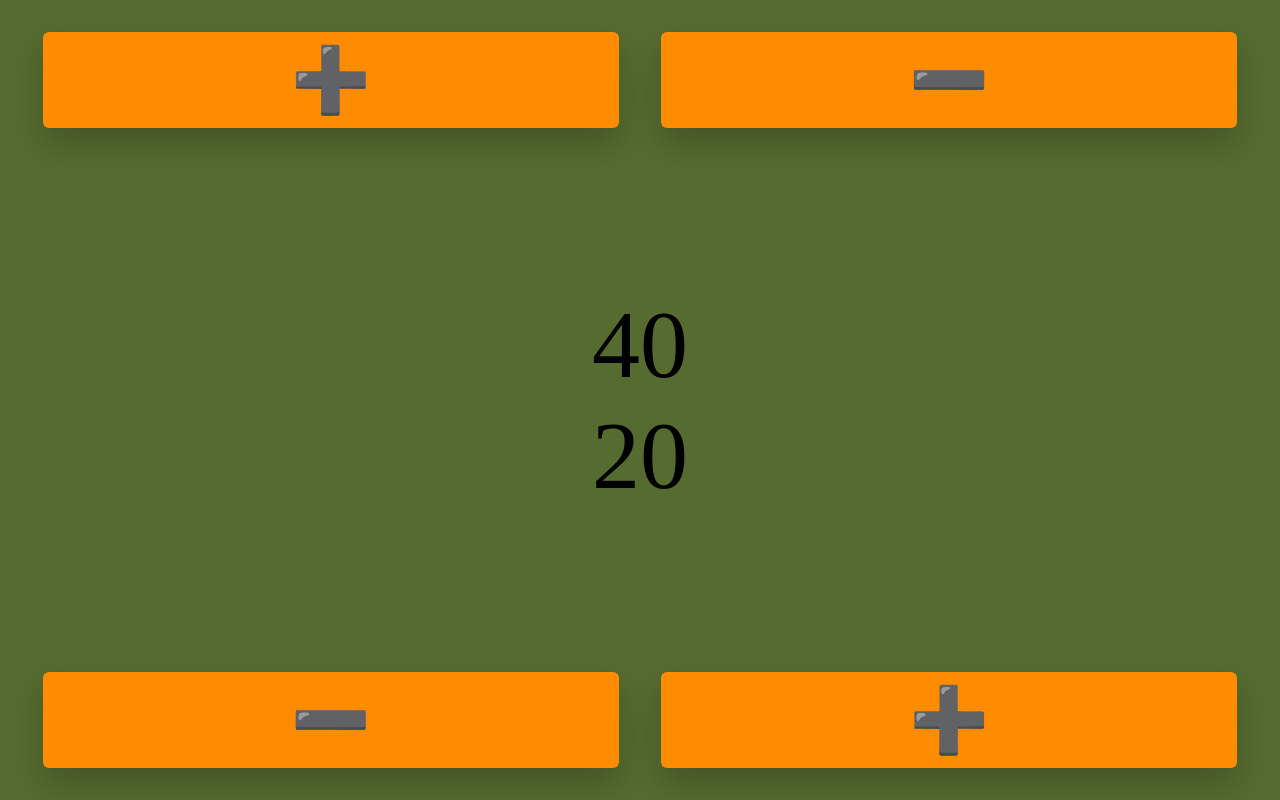
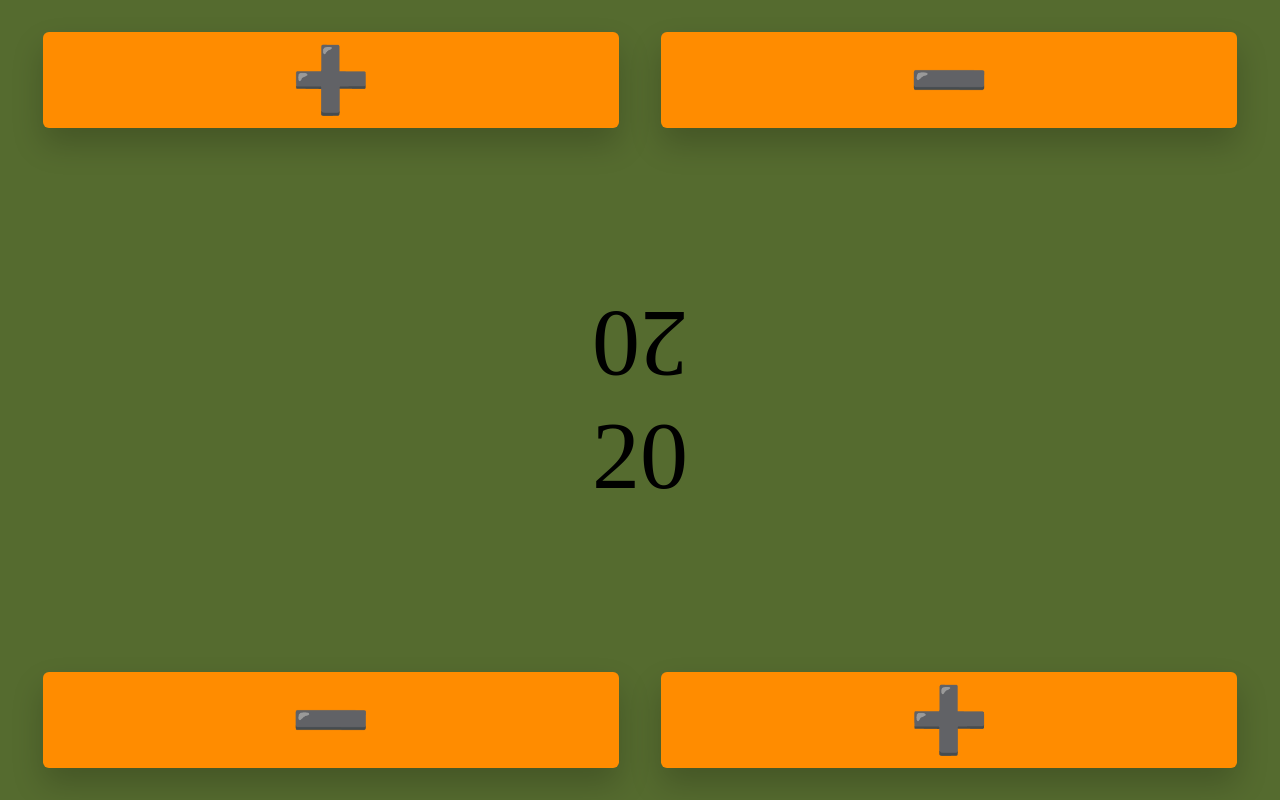
Before and after one commit to Nattie-G/MTG-LifeApp, a plain HTML site: page index.html in a window 1280 px wide. Drawn offline with Linux system fonts and the light colour scheme.

Commit message:
transform p2 text to read upside down and reset p2 starting life to 2.

```diff
--- a/index.html
+++ b/index.html
@@ -32,7 +32,7 @@
 </head>
 <body>
     <div class="container container-p2" data-container-p2>
-        <div class="life-total life-total-p2" data-life-total-p2>40</div>
+        <div class="life-total life-total-p2" data-life-total-p2>20</div>
         <div class="life-buttons life-buttons-p2">
             <button class="btn" data-btn-plus-p2>➕</button>
             <button class="btn" data-btn-minus-p2>➖</button>
--- a/styles.css
+++ b/styles.css
@@ -15,6 +15,7 @@ html, body {
 
 .life-total-p2 {
     bottom: 0px;
+    transform: scale(-1, -1);
 }
 
 .container
```
